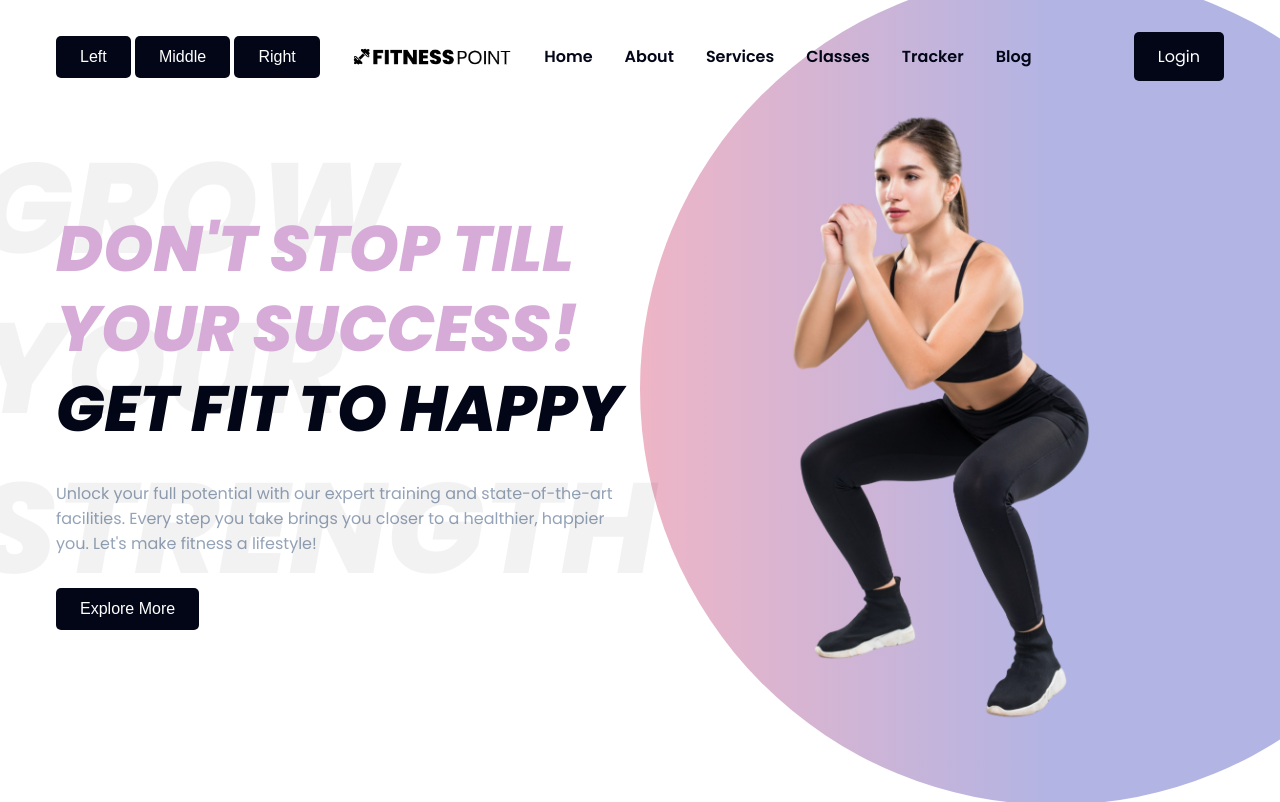
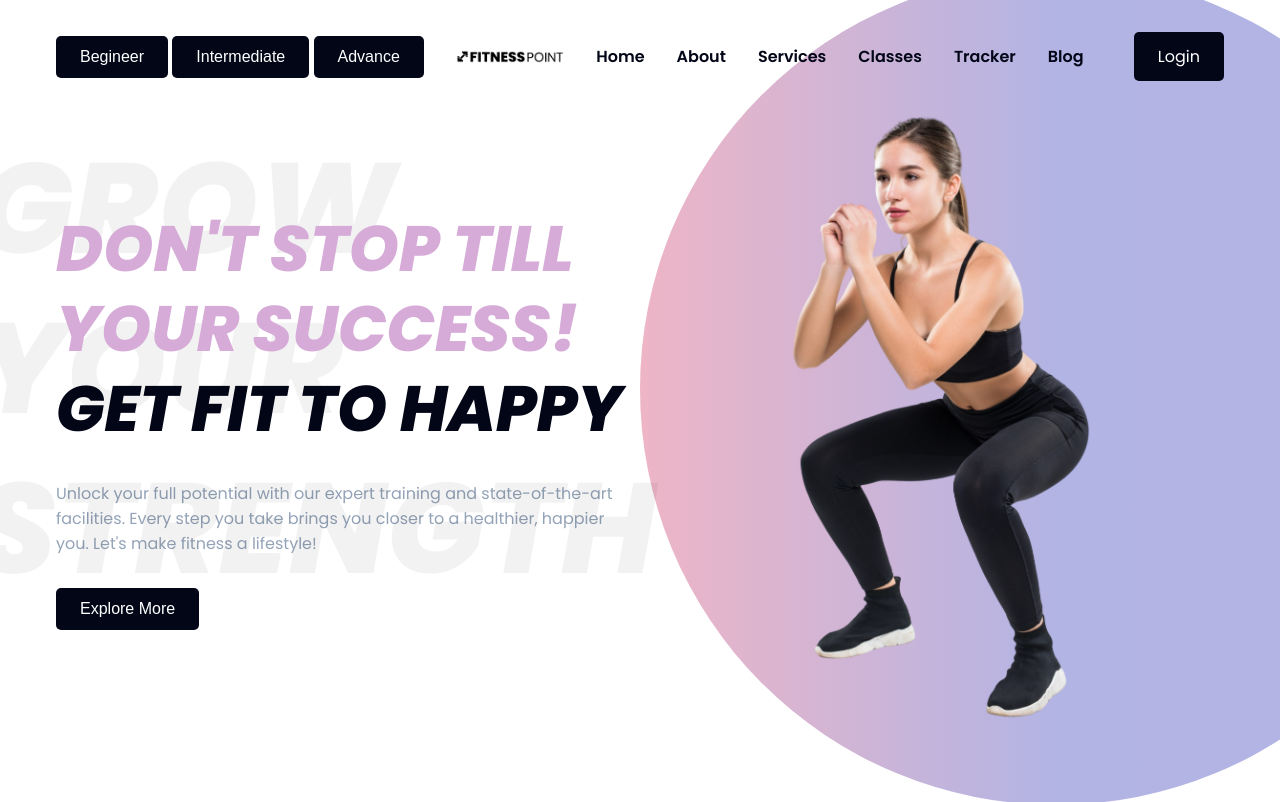
Before and after one commit to Karmiktyagi/fitnesstracking, a plain HTML site: page index.html in a window 1280 px wide. Shown: the top 802 px of the page. Drawn offline with nearby package versions, Linux system fonts and the light colour scheme; a script that the page names is missing.

Commit message:
index.html

```diff
--- a/index.html
+++ b/index.html
@@ -14,9 +14,9 @@
     <header>
       <nav>
         <div class="btn-group" role="group" aria-label="Basic example">
-  <button type="button" class="btn btn-primary">Left</button>
-  <button type="button" class="btn btn-primary">Middle</button>
-  <button type="button" class="btn btn-primary">Right</button>
+  <button type="button" class="btn btn-primary">Begineer</button>
+  <button type="button" class="btn btn-primary">Intermediate</button>
+  <button type="button" class="btn btn-primary">Advance</button>
 </div>
         <div class="nav__header">
           <div class="nav__logo">
```
